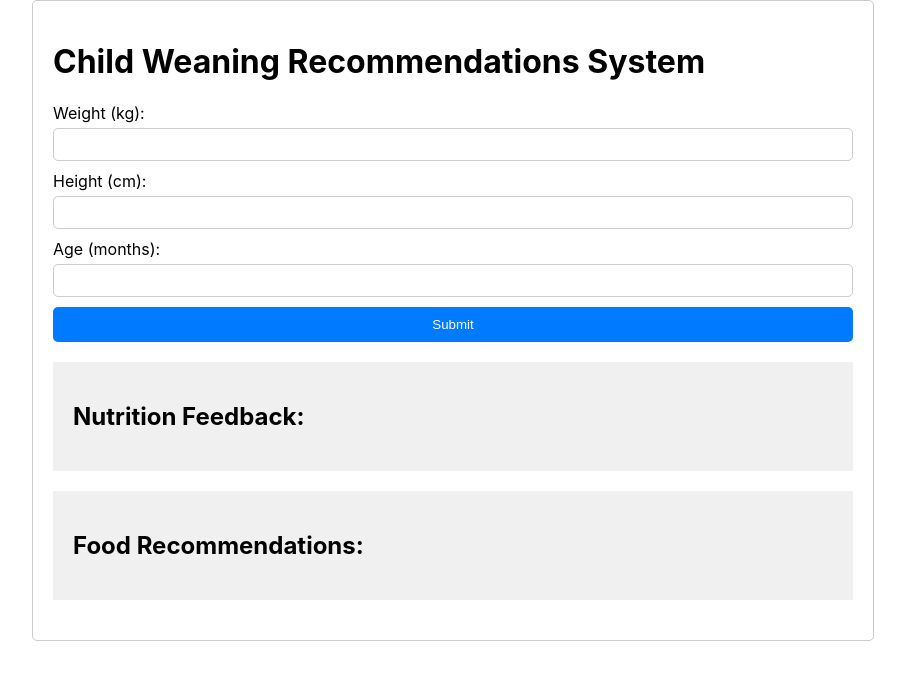
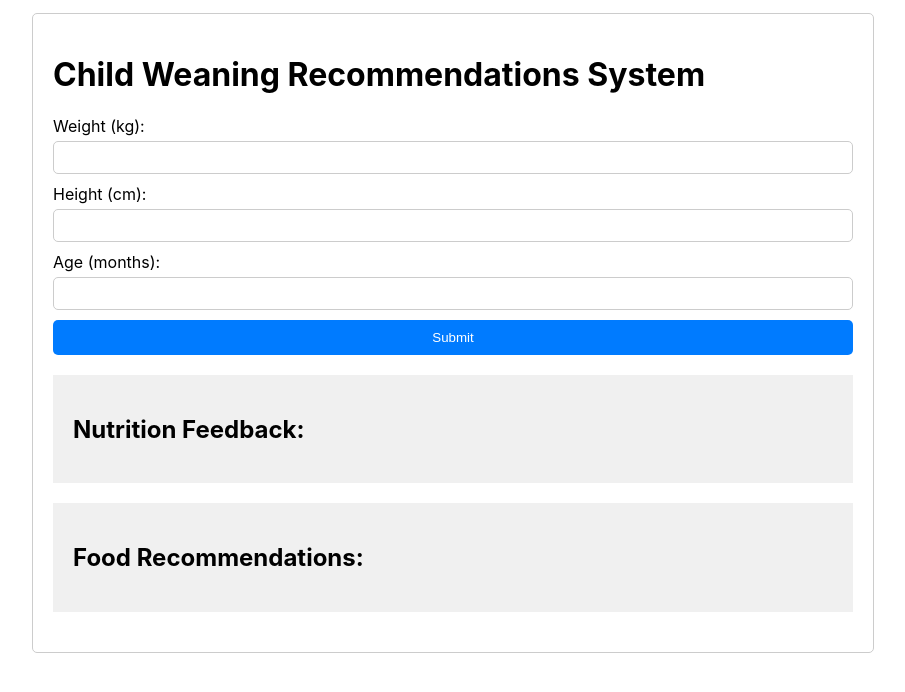
Before and after one commit to dawn-ndemo/rule-based-weaning-system, a React (Create React App) app: page / in a window 1280 px wide. Shown: the top 692 px of the page, without its empty margins (187-1092 px from the left). Built offline with nearby package versions, Linux system fonts and the light colour scheme.

Commit message:
adjust styling

```diff
--- a/src/App.css
+++ b/src/App.css
@@ -1,6 +1,6 @@
 .container {
   max-width: 800px;
-  margin: 0 auto;
+  margin: 1% auto;
   padding: 20px;
   border: 1px solid #ccc;
   border-radius: 5px;
--- a/src/App.js
+++ b/src/App.js
@@ -27,7 +27,6 @@ function App() {
     }
     // Clear previous error message
     setError('');
-
 
     // POST data to backend
     try {
```
